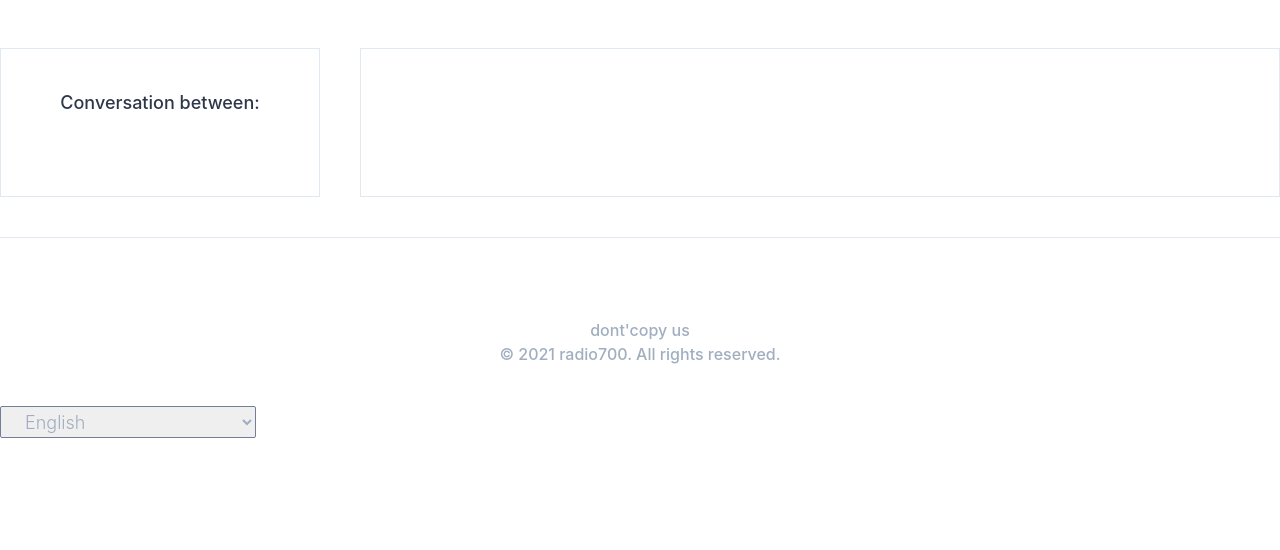
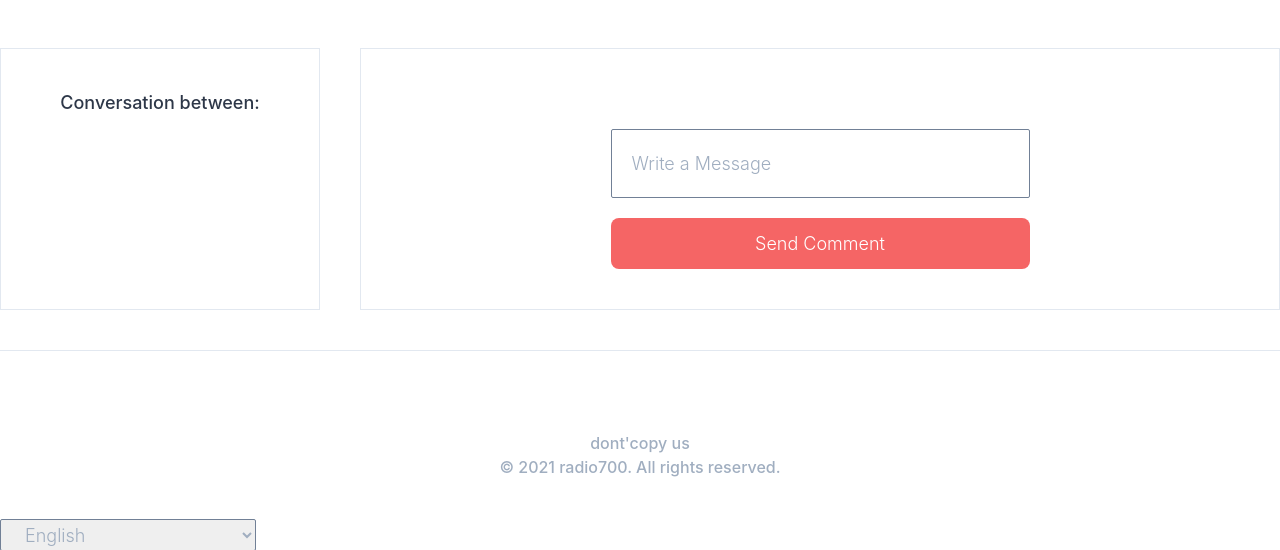
Before and after one commit to radio700/Django_airbnb_clone, a Django app: template templates/conversations/conversation_detail.html in a window 1280 px wide. Shown: the part 80-630 px from the top of the page. Run offline with Django 3.2, Linux system fonts and the light colour scheme; the template is opened without the code that fills it, so the values that code supplies are empty; some libraries are stand-ins or nearby versions.

Commit message:
메시지기능_완성.................

```diff
--- /dev/null
+++ b/conversations/forms.py
@@ -0,0 +1,6 @@
+from importlib.metadata import requires
+from django import forms
+
+class AddCommentForm(forms.Form):
+
+    message = forms.CharField(required=True, widget=forms.TextInput(attrs={"placeholder":"Add a comment"}))
--- a/templates/conversations/conversation_detail.html
+++ b/templates/conversations/conversation_detail.html
@@ -25,7 +25,8 @@
                 {% endfor %}
             </div>
         </div>
-        <div class="border flex-grow ml-10 p-10 flex flex-col">
+        <div class="flex-grow">
+            <div class="border  ml-10 p-10 flex flex-col">
                 {% if conversation.messages.count == 0 %}
                     no messages
                 {% else %}
@@ -48,7 +49,13 @@
                         </div>
                     {% endfor %}
                 {% endif %}
+
+                <form class="mt-10 w-1/2 mx-auto" method="POST">
+                    {% csrf_token %}
+                    <input class="border-box mb-5" name="message" placeholder="Write a Message" required />
+                    <button class="btn-link">Send Comment</button>
+                </form>
             </div>
-
+        </div>
     </div>
 {% endblock content %}
```
Also changed, not shown: conversations/views.py (+28 -7 lines). Lines whose indentation alone changed are shown as unchanged.
